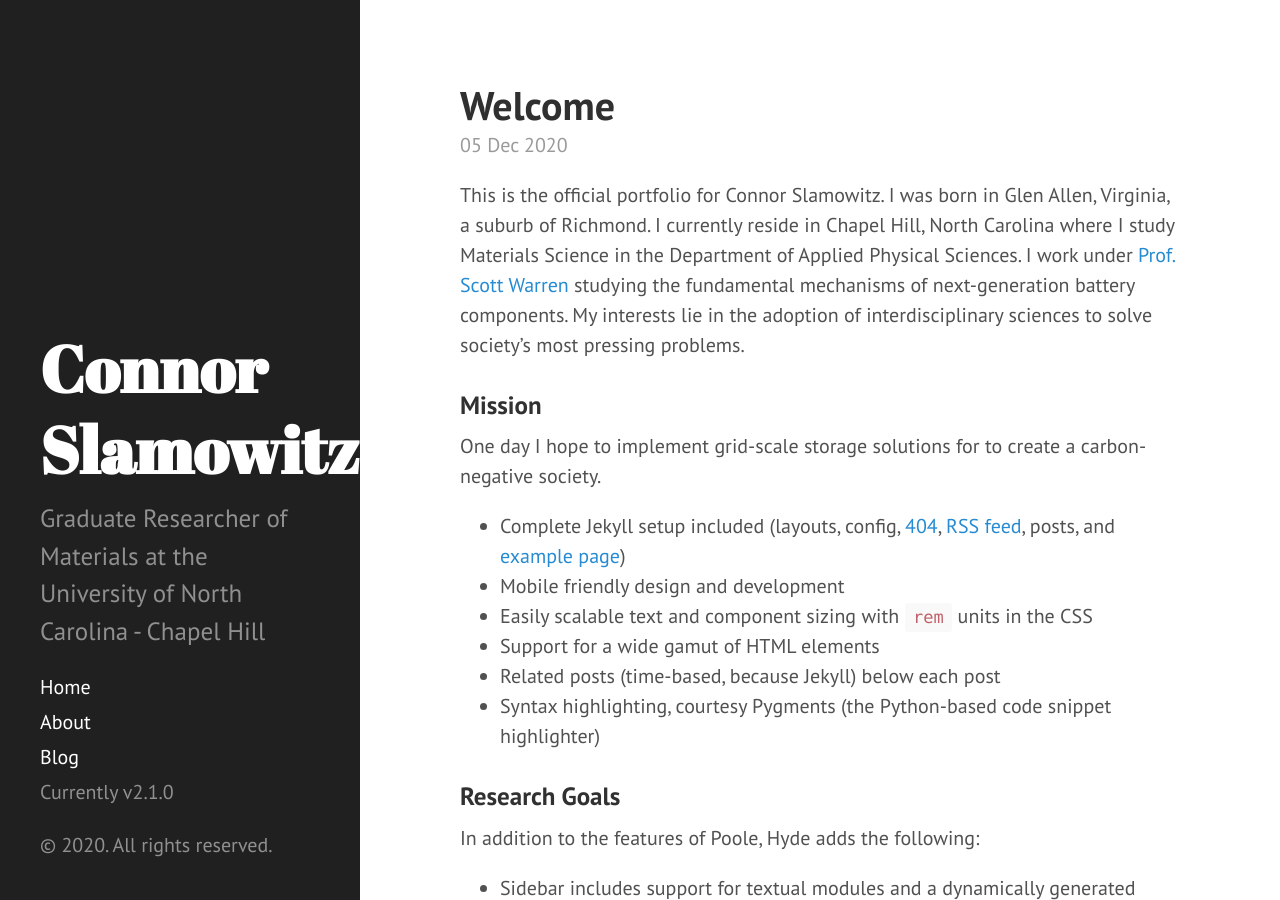
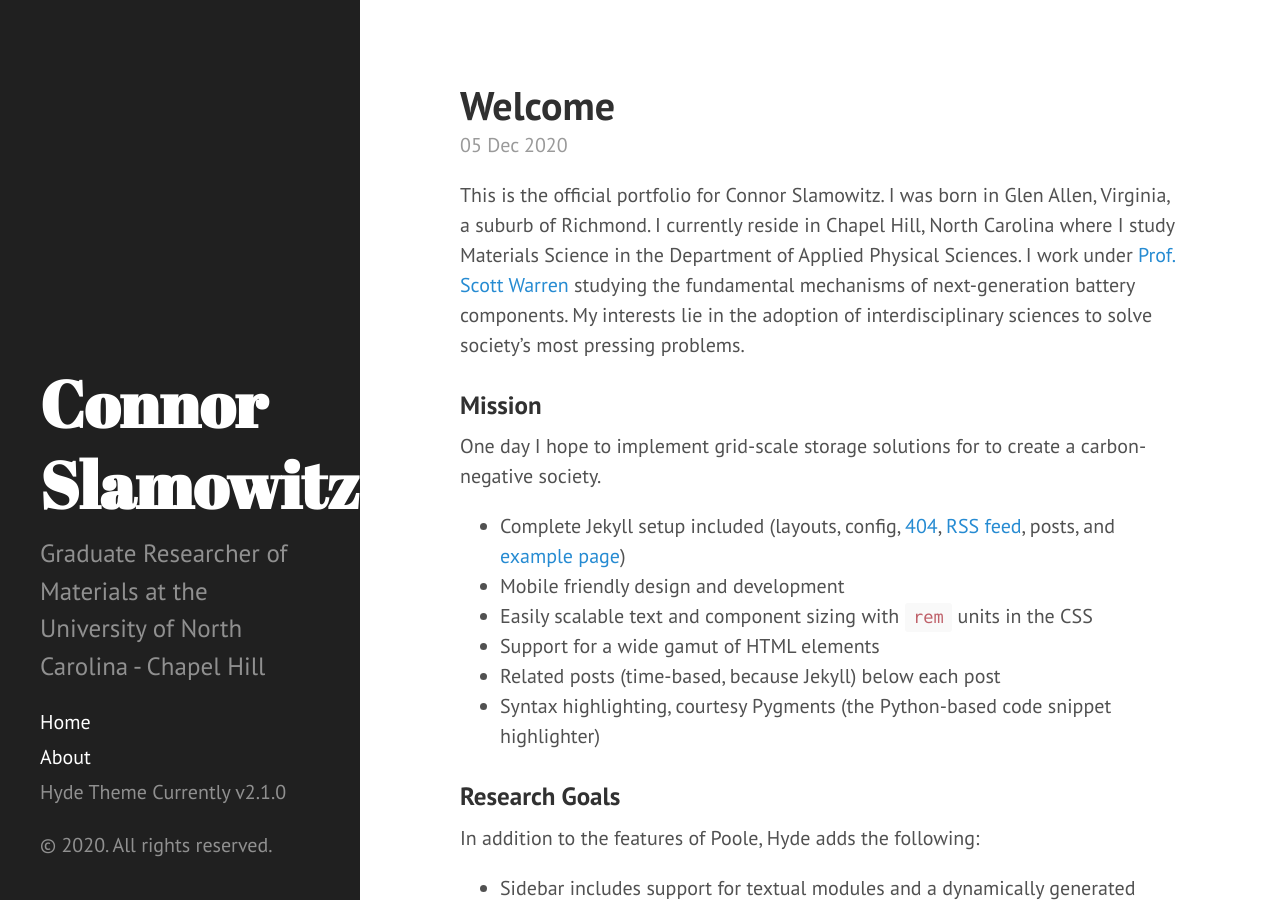
Before and after one commit to ConnorSlamowitz/Connor-Slamowitz, a Jekyll site: the page built from index.html, in a window 1280 px wide and 900 px high. Built offline with Jekyll 4.4.1, drawn with Linux system fonts in a browser that asks for light colours; Markdown is read by kramdown in place of the engine named in the settings; the list of posts is cut into pages by our own code.

Commit message:
Update sidebar.html

```diff
--- a/_includes/sidebar.html
+++ b/_includes/sidebar.html
@@ -26,8 +26,7 @@
         {% endif %}
       {% endfor %}
 
-      <a class="sidebar-nav-item" href="{{ site.github.repo }}/archive/v{{ site.version }}.zip">Blog</a>
-      <span class="sidebar-nav-item">Currently v{{ site.version }}</span>
+      <span class="sidebar-nav-item">Hyde Theme Currently v{{ site.version }}</span>
     </nav>
 
     <p>&copy; {{ site.time | date: '%Y' }}. All rights reserved.</p>
```
